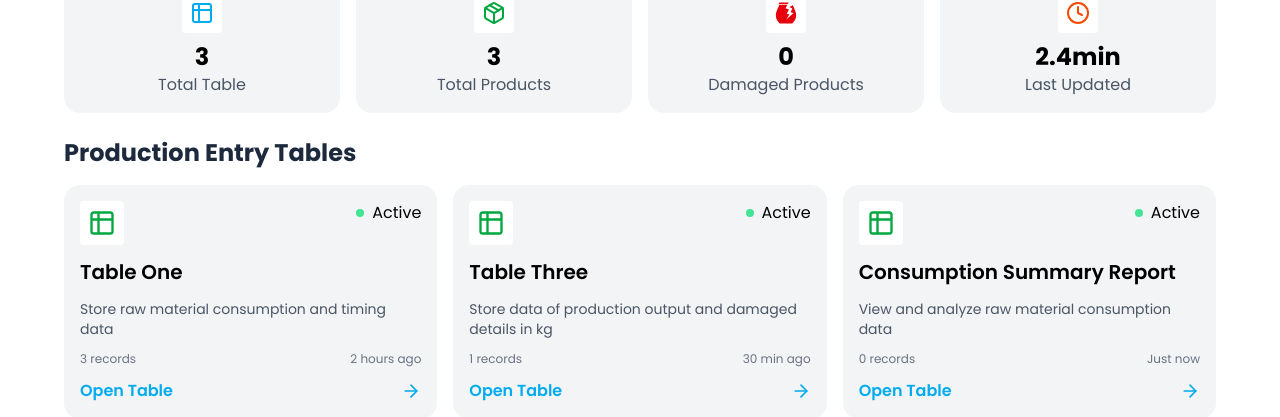
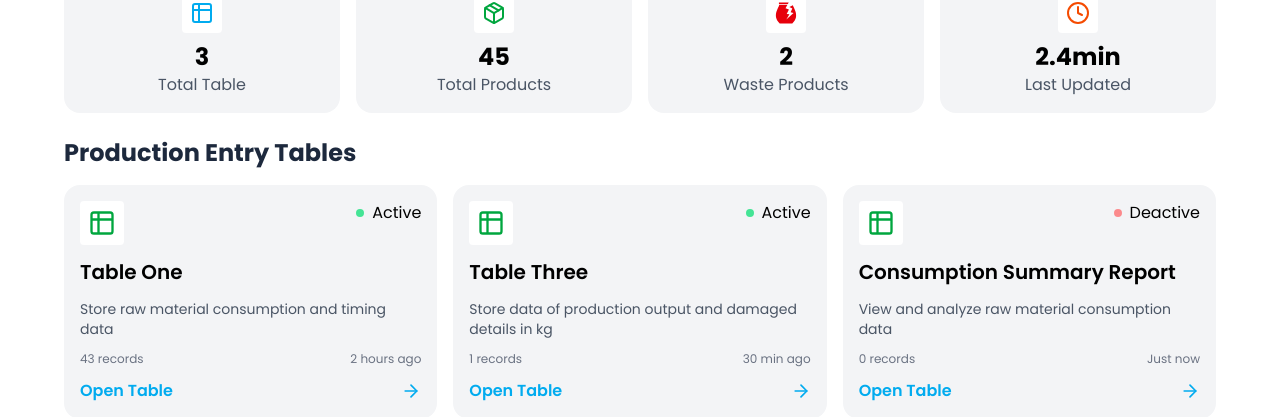
Before and after one commit to BibekPoudel855/Audley-Polymer-Table-Final-Project, a React (Vite) app: page / in a window 1280 px wide. Shown: the part 163-580 px from the top of the page. Built offline with nearby package versions, Linux system fonts and the light colour scheme.

Commit message:
completed all but remain consumption table all summary report and completed basic dashboad , table data handling

```diff
--- a/src/components/dashboard/TableDetails/AllSummaryDetail.jsx
+++ b/src/components/dashboard/TableDetails/AllSummaryDetail.jsx
@@ -1,11 +1,11 @@
 import { FiClock, FiPackage, FiTable } from "react-icons/fi";
 import { GiBrokenPottery } from "react-icons/gi";
-import { useTableOneContext } from "../../../contexts/ConsumptionTableContextProvider.jsx";
-import { useTableThreeContext } from "../../../contexts/ProductionTableContextProvider.jsx";
+import { useMainContext } from "../../../contexts/MainContext.jsx";
 function AllSummaryDetail() {
-  const { tableData } = useTableOneContext();
-  const { getStatisticsData } = useTableThreeContext();
-  const { totalDefects } = getStatisticsData();
+  const { productData } = useMainContext();
+
+  const totalWaste = productData.filter((product) => product.waste).length;
+
   const stats = [
     {
       id: 1,
@@ -16,13 +16,13 @@ function AllSummaryDetail() {
     {
       id: 2,
       title: "Total Products",
-      value: tableData.length,
+      value: productData.length,
       icon: <FiPackage className="text-green-600" size={24} />,
     },
     {
       id: 3,
-      title: "Damaged Products",
-      value: totalDefects,
+      title: "Waste Products",
+      value: totalWaste,
       icon: <GiBrokenPottery className="text-red-600" size={24} />,
     },
     {
@@ -37,7 +37,10 @@ function AllSummaryDetail() {
     <div className="grid grid-cols-1 sm:grid-cols-2 lg:grid-cols-4 gap-4 my-6">
       {stats.map((stat) => {
         return (
-          <div key={stat.id} className="bg-gray-100 rounded-2xl p-4 hover:shadow-lg transition-shadow duration-300">
+          <div
+            key={stat.id}
+            className="bg-gray-100 rounded-2xl p-4 hover:shadow-lg transition-shadow duration-300"
+          >
             <div className="flex flex-col items-center">
               <div
                 className={`bg-white w-10 h-10 rounded flex items-center justify-center`}
--- a/src/components/dashboard/TableDetails/TableList.jsx
+++ b/src/components/dashboard/TableDetails/TableList.jsx
@@ -1,34 +1,14 @@
 import { FiArrowRight, FiTable } from "react-icons/fi";
 import { Link } from "react-router-dom";
 import { useTableOneContext } from "../../../contexts/ConsumptionTableContextProvider.jsx";
-import { useTableTwoContext } from "../../../contexts/ConsumptionReportContext.jsx";
 import { useTableThreeContext } from "../../../contexts/ProductionTableContextProvider.jsx";
 
 function TableList() {
-  // Safe context usage with fallbacks
-  let tableOneLength = 0;
-  let tableTwoLength = 0;
-  let tableThreeLength = 0;
-  try {
-    const { tableData } = useTableOneContext();
-    tableOneLength = tableData?.length || 0;
-  } catch (error) {
-    console.log("errr");
-  }
 
-  try {
-    const { tableData: tableDataTwo } = useTableTwoContext();
-    tableTwoLength = tableDataTwo?.length || 0;
-  } catch (error) {
-    console.log("Errror");
-  }
+  const { tableData } = useTableOneContext();
 
-  try {
-    const { tableData: tableDataThree } = useTableThreeContext();
-    tableThreeLength = tableDataThree?.length || 0;
-  } catch (error) {
-    console.log("Errror");
-  }
+
+  const { tableData: tableDataThree } = useTableThreeContext();
 
   const tablesDetails = [
     {
@@ -37,7 +17,7 @@ function TableList() {
       description: "Store raw material consumption and timing data",
       path: "/consumption",
       icon: <FiTable className="text-green-600" size={28} />,
-      records: tableOneLength,
+      records: tableData?.length || 0,
       lastUpdated: "2 hours ago",
       status: "active",
     },
@@ -47,7 +27,7 @@ function TableList() {
       description: "Store data of production output and damaged details in kg",
       path: "/production",
       icon: <FiTable className="text-green-600" size={28} />,
-      records: tableThreeLength,
+      records: tableDataThree?.length || 0,
       lastUpdated: "30 min ago",
       status: "active",
     },
@@ -59,7 +39,7 @@ function TableList() {
       icon: <FiTable className="text-green-600" size={28} />,
       records: 0,
       lastUpdated: "Just now",
-      status: "active",
+      status: "deactive",
     },
   ];
   return (
@@ -75,7 +55,13 @@ function TableList() {
                 <div className="flex items-start justify-between mb-3">
                   <div className="p-2 bg-white rounded">{table.icon}</div>
                   <div className="flex items-center gap-2 mb-3">
-                    <div className="w-2 h-2 bg-green-400 rounded-full animate-pulse"></div>
+                    <div
+                      className={`w-2 h-2 ${
+                        table.status === "active"
+                          ? "bg-green-400"
+                          : "bg-red-400"
+                      } rounded-full animate-pulse`}
+                    ></div>
                     <span>
                       {table.status.charAt(0).toUpperCase() +
                         table.status.slice(1)}
--- a/src/components/report/Filter/FilterReport.jsx
+++ b/src/components/report/Filter/FilterReport.jsx
@@ -3,7 +3,7 @@ import { FiFilter } from "react-icons/fi";
 import { NepaliDatePicker } from "nepali-datepicker-reactjs";
 import "nepali-datepicker-reactjs/dist/index.css";
 
-function FilterReport({ date, setDate, shift, setShift }) {
+function FilterReport({ date, setDate, shift, setShift, currentLiveReport }) {
   const handleDateChange = (e) => {
     setDate(e);
   };
@@ -19,22 +19,27 @@ function FilterReport({ date, setDate, shift, setShift }) {
       </h1>
 
       <div className="flex flex-col sm:flex-row sm:justify-between sm:items-center mb-4 w-full">
-        <div className="flex flex-col sm:flex-row sm:items-center mb-4 md:w-[40%] gap-4">
+        <div
+          className={`flex flex-col sm:flex-row sm:items-center mb-4 md:w-[40%] gap-4 ${
+            currentLiveReport ? "opacity-50 pointer-events-none" : ""
+          }`}
+        >
           <label className="text-gray-700">Date:</label>
           <NepaliDatePicker
             inputClassName="form-control outline-0"
             className="border border-gray-300 p-2 rounded-md w-[100%]"
             value={date}
             onChange={handleDateChange}
-            options={{ calenderLocale: "ne", valueLocale: "en" }}
+            options={{ calendarLocale: "ne", valueLocale: "en" }}
           />
         </div>
-        <div className="flex flex-col sm:flex-row sm:items-center mb-4 sm:w-[40%] gap-4">
+        <div className={`${currentLiveReport ? "opacity-50" : ""}flex flex-col sm:flex-row sm:items-center mb-4 sm:w-[40%] gap-4`}>
           <label className="text-gray-700">Shift:</label>
           <select
-            className="border border-gray-300 p-2 rounded-md w-[100%]"
+            className={`border border-gray-300 p-2 rounded-md w-[100%] ${currentLiveReport ? "opacity-50" : ""}`}
             onChange={handleShiftChange}
             value={shift}
+            disabled={currentLiveReport}
           >
             <option value="all">All</option>
             <option value="day">Day</option>
--- a/src/components/report/Report.jsx
+++ b/src/components/report/Report.jsx
@@ -9,6 +9,7 @@ function Report() {
   const { savedReports } = useReportContext();
   const [date, setDate] = useState();
   const [shift, setShift] = useState("all");
+  const [currentLiveReport, setCurrentLiveReport] = useState(null);
   return (
     <div className=" w-[90vw] mx-auto">
       <Heading />
@@ -17,11 +18,13 @@ function Report() {
         setDate={setDate}
         shift={shift}
         setShift={setShift}
+        currentLiveReport={currentLiveReport}
+        setCurrentLiveReport={setCurrentLiveReport}
       />
       {savedReports.length === 0 ? (
         <ProductNotFoundErr />
       ) : (
-        <ReportList date={date} shift={shift} />
+        <ReportList date={date} shift={shift} currentLiveReport={currentLiveReport} setCurrentLiveReport={setCurrentLiveReport} />
       )}
     </div>
   );
--- a/src/components/report/ReportComponents/ReportList.jsx
+++ b/src/components/report/ReportComponents/ReportList.jsx
@@ -6,9 +6,8 @@ import ProductNotFoundErr from "../../../common/NotFoundError/ProductNotFoundErr
 import ProductionTableReport from "./ProductionTableReport";
 import ConsumptionTableReport from "./ConsumptionTableReport";
 
-function ReportList({ date, shift }) {
+function ReportList({ date, shift, currentLiveReport, setCurrentLiveReport }) {
   const { savedReports, deleteReport } = useReportContext();
-  const [currentLiveReport, setCurrentLiveReport] = useState(null);
 
   const handleCurrentViewReport = (report) => {
     setCurrentLiveReport(report);
--- a/src/contexts/ConsumptionTableContextProvider.jsx
+++ b/src/contexts/ConsumptionTableContextProvider.jsx
@@ -1,13 +1,20 @@
-import { createContext, useContext, useRef, useState } from "react";
+import { createContext, useContext, useMemo, useRef, useState } from "react";
+
+import { useMainContext } from "./MainContext";
 
 // data and functions to be shared across components
+// data structure for table data
+// {
+//   id: number;
+//   itemName: string;
+//   fValues: {
+//     [key]: string;
+//   };
+// }
 const LOCAL_STORAGE_KEY = "tableData";
 const LOCAL_STORAGE_TIMING_KEY = "timingData";
-const DEFAULT_DATA = [
-  { id: 1, itemName: "Calc Carbon", fValues: { F1: "" } },
-  { id: 2, itemName: "PVC Powder", fValues: { F1: "" } },
-  { id: 3, itemName: "Calcite", fValues: { F1: "" } },
-];
+
+// const DEFAULT_DATA = [];
 const DEFAULT_TIMING_DATA = {
   F1: {
     start: "",
@@ -20,8 +27,24 @@ const useTableOneContext = () => {
   return useContext(TableOneDataContext);
 };
 
-// component which provides data to its children
+// / ///  component which provides data to its children// / ///
 function ConsumptionTableContextProvider({ children }) {
+  const { productData } = useMainContext();
+  //
+  const DEFAULT_DATA = useMemo(() => {
+    if (!productData || productData.length === 0) {
+      return [];
+    }
+    return productData
+      .filter((product) => product.waste === false)
+      .map((product) => {
+        return {
+          id: product.id,
+          itemName: product.name,
+          fValues: { F1: "" },
+        };
+      });
+  }, [productData]);
   // ref of input field for adding new row item name
   const inputAddingRowItemNameREF = useRef();
 
--- /dev/null
+++ b/src/contexts/MainContext.jsx
@@ -0,0 +1,18 @@
+import { createContext, useContext } from "react";
+import productData from "../store/Product_Data.json";
+const MainContext = createContext();
+
+// custom hook to use MainContext
+const useMainContext = () => {
+  return useContext(MainContext);
+};
+function MainContextProvider({ children }) {
+  return (
+    <MainContext.Provider value={{ productData }}>
+      {children}
+    </MainContext.Provider>
+  );
+}
+
+export default MainContextProvider;
+export { useMainContext };
--- a/src/contexts/ProductionTableContextProvider.jsx
+++ b/src/contexts/ProductionTableContextProvider.jsx
@@ -1,29 +1,10 @@
 import { createContext, use, useContext, useEffect, useState } from "react";
 import toast from "react-hot-toast";
 import { useReportContext } from "./ReportsContextProvider";
-import { set } from "react-hook-form";
+import { useMainContext } from "./MainContext";
 
-const allProducts = [
-  { value: "calc_carbonate", label: " Carbonate", waste: true },
-  { value: "calc_sulphate", label: " Sulphate", waste: true },
-  { value: "calc_phosphate", label: " Phosphate", waste: true },
-  { value: "calc_citrate", label: " Citrate", waste: true },
-  { value: "calc_gluconate", label: " Gluconate", waste: true },
-  { value: "calc_lactate", label: " Lactate", waste: true },
-  { value: "calc_aspartate", label: " Aspartate", waste: false },
-  { value: "calc_oxalate", label: " Oxalate", waste: false },
-  { value: "calc_borate", label: " Borate", waste: false },
-  { value: "calc_silicate", label: " Silicate", waste: false },
-  {
-    value: "calc_citrate_malate",
-    label: "Calcium Citrate Malate",
-    waste: false,
-  },
-  {
-    value: "calc_citrate_gluconate",
-    label: "Calcium Citrate Gluconate",
-    waste: false,
-  },
+let allProducts = [
+  // { value: "calc_carbonate", label: " Carbonate", waste: true },
 ];
 
 const DEFAULT_TABLE_DATA = [
@@ -42,6 +23,14 @@ function useTableThreeContext() {
 }
 // context provider component
 function ProductionTableContextProvider({ children }) {
+  const { productData } = useMainContext();
+  allProducts = productData.map((product) => ({
+    id: product.id,
+    value: product.name,
+    label: product.name,
+    waste: product.waste,
+  }));
+
   const { saveReport } = useReportContext();
   const [shift, setShift] = useState();
   const [date, setDate] = useState();
--- a/src/main.jsx
+++ b/src/main.jsx
@@ -15,6 +15,7 @@ import Dashboard from "./components/dashboard/Dashboard.jsx";
 import Table from "./components/tables/consumption_summary/Table/Table.jsx";
 import Report from "./components/report/Report.jsx";
 import ReportsContextProvider from "./contexts/ReportsContextProvider.jsx";
+import MainContextProvider from "./contexts/MainContext.jsx";
 const router = createBrowserRouter([
   {
     path: "/",
@@ -64,15 +65,16 @@ const router = createBrowserRouter([
 
 createRoot(document.getElementById("root")).render(
   <StrictMode>
+    <MainContextProvider>
       <ReportsContextProvider>
         <ConsumptionTableContextProvider>
           <ConsumptionReportContext>
             <ProductionTableContextProvider>
-
               <RouterProvider router={router} />
             </ProductionTableContextProvider>
           </ConsumptionReportContext>
         </ConsumptionTableContextProvider>
       </ReportsContextProvider>
+    </MainContextProvider>
   </StrictMode>
 );
--- a/src/store/Product_Data.json
+++ b/src/store/Product_Data.json
@@ -309,13 +309,6 @@
   },
   {
     "id": 45,
-    "name": "SIDE CUTTING STRIPE",
-    "raw_material": false,
-    "waste": true,
-    "status": ""
-  },
-  {
-    "id": 46,
     "name": "WASTE SHEET",
     "raw_material": false,
     "waste": true,
```
Lines whose indentation alone changed are shown as unchanged.
